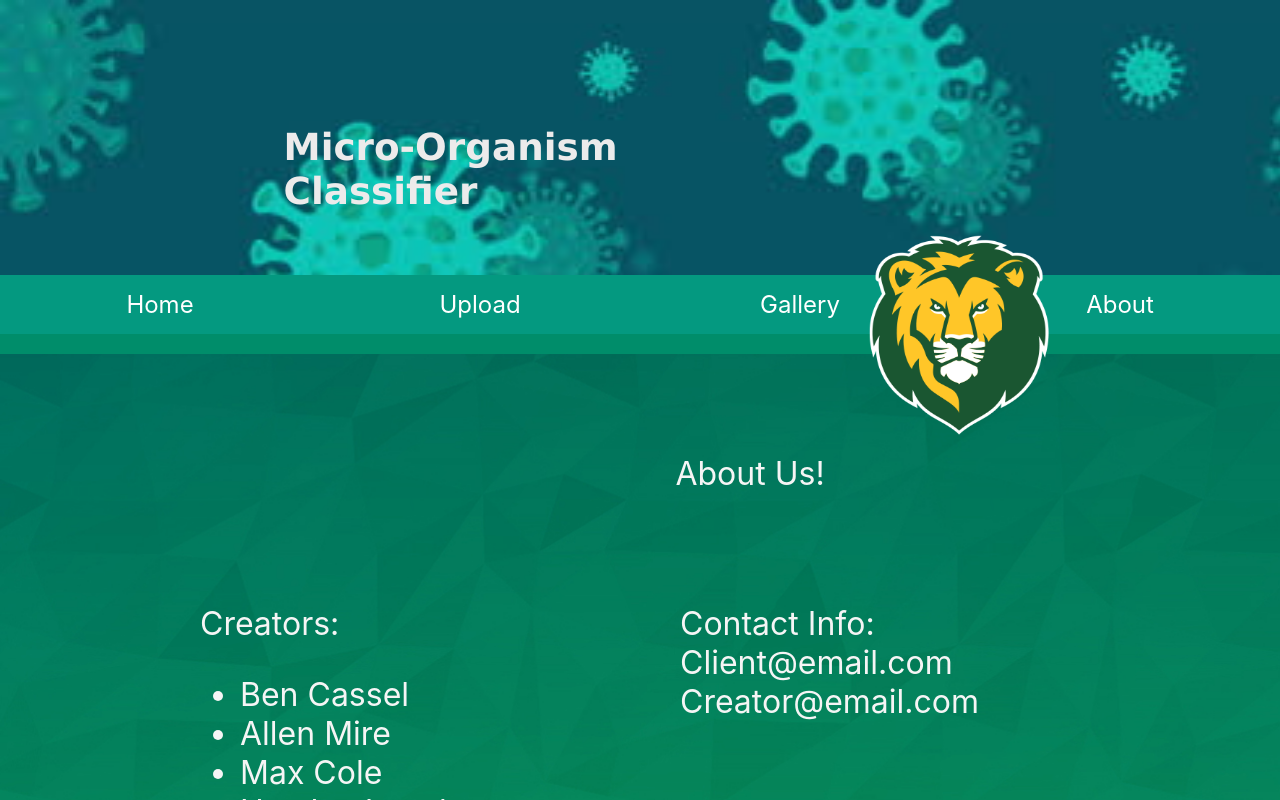
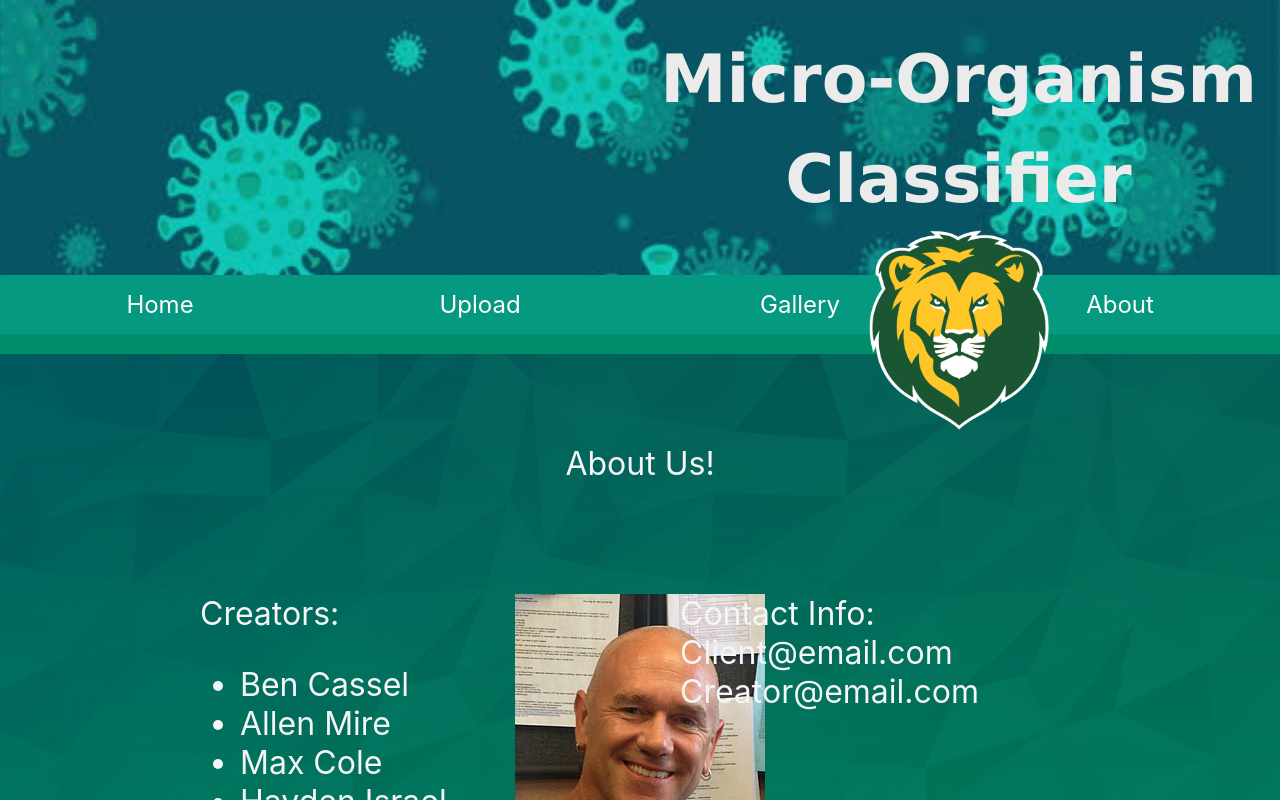
Before and after one commit to KyleFreeman/CMPS411, a React (Create React App) app in the folder mcBackend/mcReact/: page /About in a window 1280 px wide. Shown: the top 800 px of the page. Built offline with nearby package versions, Linux system fonts and the light colour scheme.

Commit message:
Full Update

```diff
--- a/mcBackend/mcReact/src/Components/Header/Header.css
+++ b/mcBackend/mcReact/src/Components/Header/Header.css
@@ -1,25 +1,35 @@
 .header {
     background-image: url("../../images/newback.jpg");
-    background-size: cover;
+    background-size: 100vw 800px;
     height: 275px;
     position: relative;
 }
 
 .name {
-    margin: 0;
+    margin: 0 auto;
+    padding-top: 40px;
     font-family:Verdana, Geneva, Tahoma, sans-serif;
-    font-size: 28pt;
+    font-size: 50pt;
     color: rgb(236, 235, 235);
     height: 100px;
-    width: 350px;
+    width: fit-content;
+    position: relative;
 
+    /* bottom: 100px;
+    left: calc(50% - 160px); */
+}
 
+.name2 {
+    margin: 0 auto;
+    font-family:Verdana, Geneva, Tahoma, sans-serif;
+    font-size: 50pt;
+    color: rgb(236, 235, 235);
+    height: 100px;
+    width: fit-content;
+    position: relative;
 
-
-
-    position: absolute;
-    bottom: 50px;
-    right: calc(50% + 325px);
+    /* bottom: 100px;
+    left: calc(50% - 160px); */
 }
 
 .dept {
--- a/mcBackend/mcReact/src/Components/Header/Header.js
+++ b/mcBackend/mcReact/src/Components/Header/Header.js
@@ -5,7 +5,8 @@ import Lion from "./Lion";
 const Header = () => {
     return (
         <div className="header">
-            <h1 className="name">Micro-Organism Classifier</h1>
+            <h1 className="name">Micro-Organism</h1>
+            <h1 className="name2">Classifier</h1>
             <Lion/>
         </div>
     )
--- a/mcBackend/mcReact/src/Components/Header/Lion.css
+++ b/mcBackend/mcReact/src/Components/Header/Lion.css
@@ -25,6 +25,6 @@
     width: 180px;
     position: relative;
     left: calc(50% - 90px);
-    top: 235px;
+    top: -10px;
     z-index: 100;
 }
--- a/mcBackend/mcReact/src/Components/SubGallary/SubGallary.css
+++ b/mcBackend/mcReact/src/Components/SubGallary/SubGallary.css
@@ -10,7 +10,8 @@
 
 #GalText {
     position: relative;
-    float: top;
+    margin: 10px 20px;
+    color: whitesmoke;
 }
 
 #image1 {
@@ -22,3 +23,15 @@
     width: inherit;
     height: 250px;
 }
+
+#leftRight {
+    height: 40px;
+    width: 150px;
+    color: white;
+    border: 1px solid white;
+    font-size: 20pt;
+    position: relative;
+    left: 25%;
+    top: 4%;
+    background-color: #34723b;
+}
--- a/mcBackend/mcReact/src/Components/SubGallary/SubGallary.js
+++ b/mcBackend/mcReact/src/Components/SubGallary/SubGallary.js
@@ -9,6 +9,7 @@ const SubGallary = (props) => {
             <h2 id="GalText">Phylum {props.text}:</h2>
             <img src={image1} id="image1" alt="image1"></img>
             <img src={image2} id="image2" alt="image2"></img>
+            <button id="leftRight">&#x3c;&ensp;&ensp;&ensp;&ensp;&ensp;&ensp;&ensp;&#x3e;</button>
         </div>
     )
 }
--- a/mcBackend/mcReact/src/Pages/About/About.css
+++ b/mcBackend/mcReact/src/Pages/About/About.css
@@ -1,6 +1,7 @@
 .AboutPage {
     width: 100vw;
-    height: 100%;
+    height: 500px;
+    margin-bottom: 0;
 }
 
  .about {
@@ -10,9 +11,7 @@
      margin-top: 100px;
     position: relative;
     text-align: center;
-    left: 550px;
-
-
+    margin: 90px auto 0 auto;
     color: whitesmoke;
 }
 
@@ -43,3 +42,10 @@
     color: whitesmoke;
 
 }
+
+#Beachy {
+    position: relative;
+    left: calc(50vw - 125px);
+    top: -200px;
+    margin-bottom: 0px;
+}
--- a/mcBackend/mcReact/src/Pages/About/About.js
+++ b/mcBackend/mcReact/src/Pages/About/About.js
@@ -1,5 +1,6 @@
 import './About.css';
 import TextBox from '../../Components/TextBox/TextBox';
+import Beachy from '../../images/beachy.jpg'
 
 function About() {
 
@@ -36,7 +37,8 @@ function About() {
       <div className="AboutPage">
       <TextBox className="about" text={aboutUsBox}/>
       <TextBox className="create" text={creatorsBox}/>
-        <TextBox className="contact" text={contactBox} />
+      <img src={Beachy} alt="Dr.Beachy" id="Beachy" />
+      <TextBox className="contact" text={contactBox} />
       </div>
 
 
--- a/mcBackend/mcReact/src/Pages/Home/Home.css
+++ b/mcBackend/mcReact/src/Pages/Home/Home.css
@@ -3,6 +3,7 @@ html {
     width: 100vw;
     background-image: url("../../images/background_plain.png");
     background-size: cover;
+    background-position: 0 350px;
 }
 
 .HomePage {
```
Also changed, not shown: mcBackend/mcReact/src/images/beachy.jpg (added).
